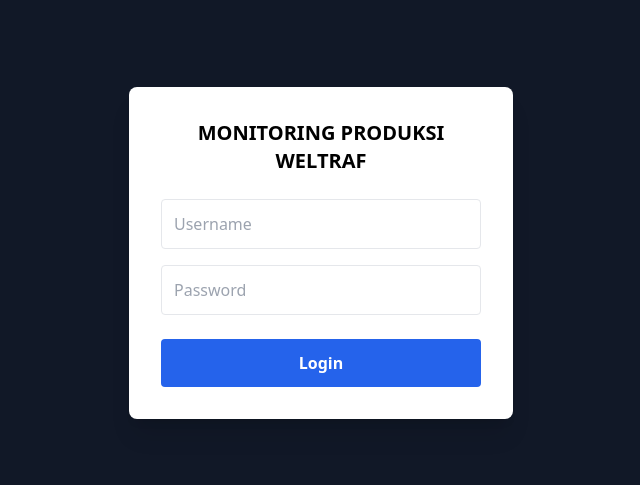
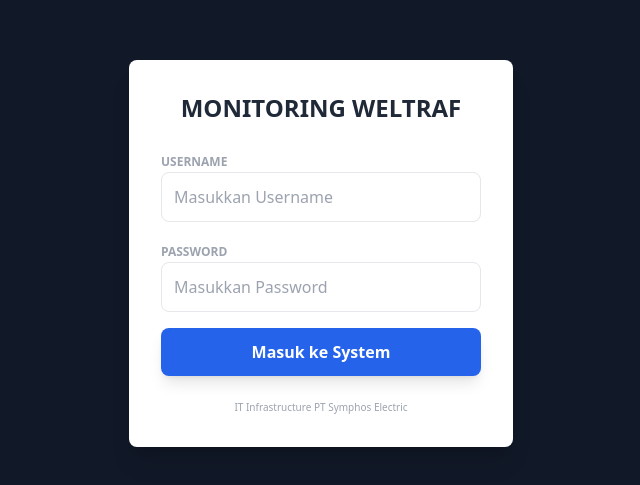
Before and after one commit to Dijostwn/inventory-api, a website: page index.html in a window 1280 px wide. Shown: the part 147-632 px from the top of the page, without its empty margins (319-959 px from the left). Drawn offline with nearby package versions, Linux system fonts and the light colour scheme.

Commit message:
Update index.html

```diff
--- a/index.html
+++ b/index.html
@@ -2,31 +2,69 @@
 <html lang="id">
 <head>
     <meta charset="UTF-8">
-    <title>Login - Weltraf</title>
+    <title>Login - Weltraf Produksi</title>
     <script src="https://cdn.tailwindcss.com"></script>
 </head>
 <body class="bg-gray-900 flex items-center justify-center h-screen">
     <div class="bg-white p-8 rounded-lg shadow-xl w-96 text-center">
-        <h2 class="text-xl font-bold mb-6">MONITORING PRODUKSI WELTRAF</h2>
-        <input id="user" type="text" placeholder="Username" class="w-full p-3 border rounded mb-4">
-        <input id="pass" type="password" placeholder="Password" class="w-full p-3 border rounded mb-6">
-        <button onclick="doLogin()" id="btnLogin" class="w-full bg-blue-600 text-white p-3 rounded font-bold">Login</button>
+        <h2 class="text-2xl font-bold mb-6 text-gray-800">MONITORING WELTRAF</h2>
+
+        <div class="space-y-4 text-left">
+            <div>
+                <label class="text-xs font-bold text-gray-400 uppercase">Username</label>
+                <input id="user" type="text" placeholder="Masukkan Username" class="w-full p-3 border rounded-lg outline-none focus:ring-2 focus:ring-blue-500">
             </div>
+            <div>
+                <label class="text-xs font-bold text-gray-400 uppercase">Password</label>
+                <input id="pass" type="password" placeholder="Masukkan Password" class="w-full p-3 border rounded-lg outline-none focus:ring-2 focus:ring-blue-500">
+            </div>
+            <button onclick="doLogin()" id="btnLogin" class="w-full bg-blue-600 hover:bg-blue-700 text-white p-3 rounded-lg font-bold transition-all shadow-lg">
+                Masuk ke System
+            </button>
+        </div>
+        <p class="text-[10px] text-gray-400 mt-6">IT Infrastructure PT Symphos Electric</p>
+    </div>
+
     <script>
         async function doLogin() {
             const user = document.getElementById('user').value;
             const pass = document.getElementById('pass').value;
+            const btn = document.getElementById('btnLogin');
+
+            if(!user || !pass) return alert("Isi username dan password!");
+
+            btn.innerText = "Checking...";
+            btn.disabled = true;
+
+            try {
                 const res = await fetch('/auth-login', {
                     method: 'POST',
                     headers: { 'Content-Type': 'application/json' },
                     body: JSON.stringify({ username: user, password: pass })
                 });
+
                 const result = await res.json();
-            if (res.ok) {
+
+                if (res.ok && result.success) {
+                    // PENTING: Simpan Role ke browser agar halaman lain tidak error
                     localStorage.setItem('userRole', result.role);
-                window.location.href = 'login.html';
-            } else { alert("Login Gagal!"); }
+                    window.location.href = '/login.html';
+                } else {
+                    alert("Login Gagal! Username atau Password salah.");
                 }
+            } catch (err) {
+                console.error(err);
+                alert("Koneksi Error ke Server!");
+            } finally {
+                btn.innerText = "Masuk ke System";
+                btn.disabled = false;
+            }
+        }
+
+        // Jalankan login jika pencet tombol 'Enter'
+        document.addEventListener('keypress', function (e) {
+            if (e.key === 'Enter') doLogin();
+        });
     </script>
 </body>
 </html>
```
Lines whose indentation alone changed are shown as unchanged.
